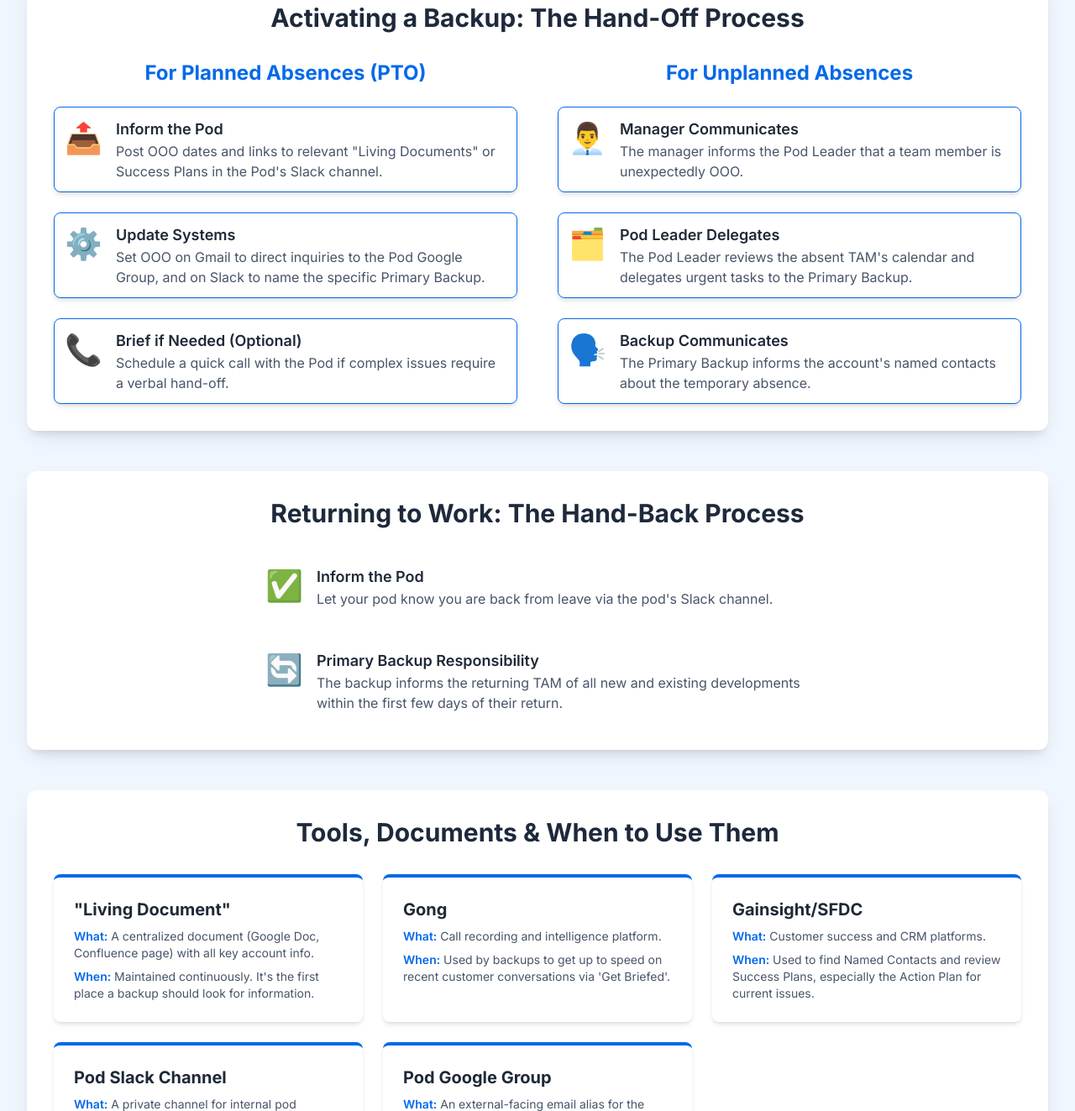
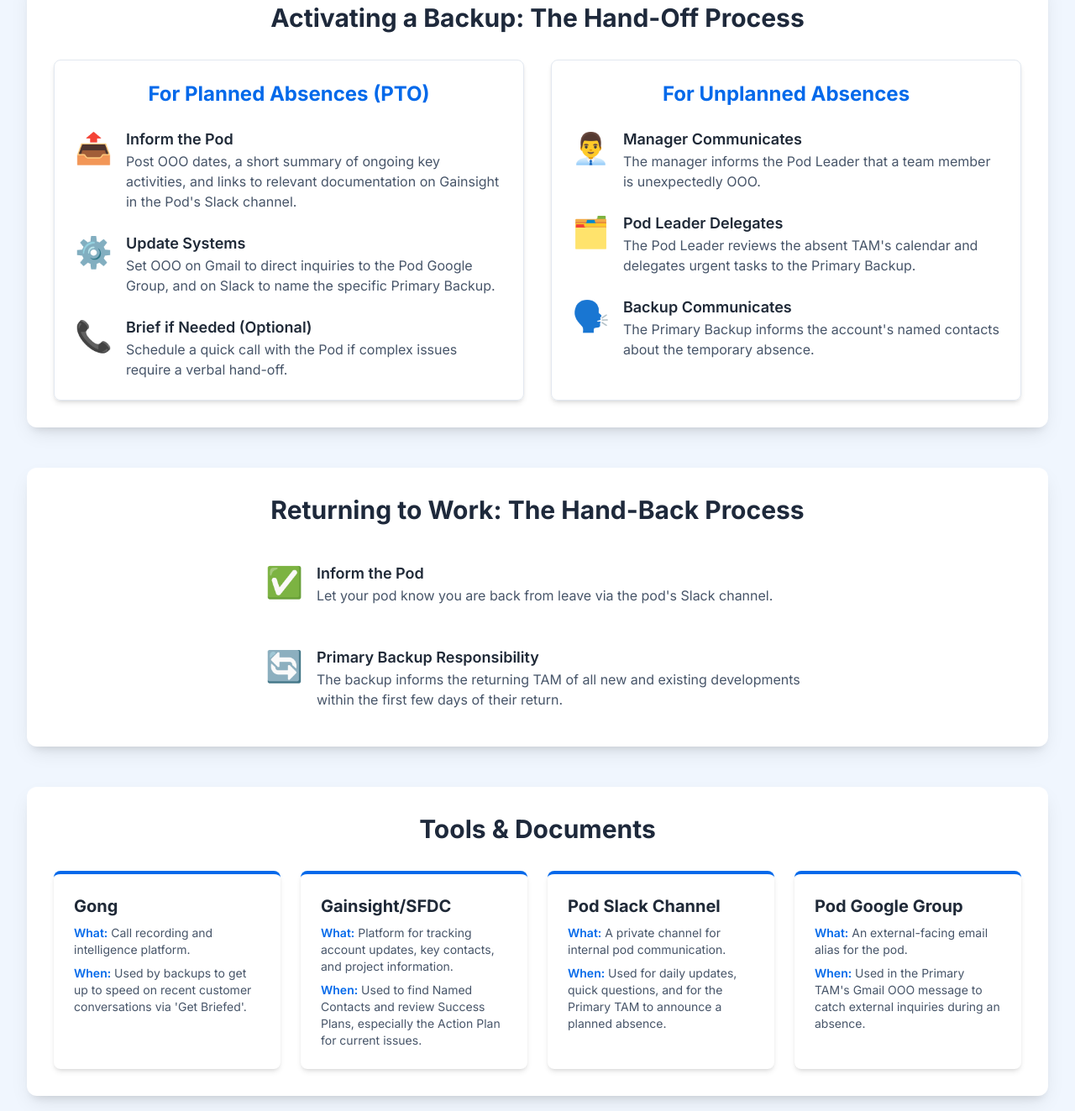
Before and after one commit to Pranavshah91/Pranavshah91.github.io, a plain HTML site: page POD_Engagement_Rules.html in a window 1280 px wide. Shown: the part 1477-2800 px from the top of the page at 84% size. Drawn offline with nearby package versions, Linux system fonts and the light colour scheme.

Commit message:
Update POD_Engagement_Rules.html

```diff
--- a/POD_Engagement_Rules.html
+++ b/POD_Engagement_Rules.html
@@ -3,7 +3,7 @@
 <head>
     <meta charset="UTF-8">
     <meta name="viewport" content="width=device-width, initial-scale=1.0">
-    <title> TAM Pods: Rules of Engagement</title>
+    <title>Samsara TAM Pods: Rules of Engagement</title>
     <script src="https://cdn.tailwindcss.com"></script>
     <link rel="preconnect" href="https://fonts.googleapis.com">
     <link rel="preconnect" href="https://fonts.gstatic.com" crossorigin>
@@ -45,7 +45,7 @@
 
     <header class="bg-white shadow-md sticky top-0 z-10">
         <div class="container mx-auto px-6 py-4 text-center">
-            <h1 class="text-3xl md:text-4xl font-extrabold text-slate-800"> TAM Pods: A Framework for Seamless Coverage</h1>
+            <h1 class="text-3xl md:text-4xl font-extrabold text-slate-800">Samsara TAM Pods: A Framework for Seamless Coverage</h1>
         </div>
     </header>
 
@@ -56,27 +56,27 @@
             <h2 class="text-3xl font-bold text-center mb-8 text-slate-800">Our Guiding Principles</h2>
             <div class="grid grid-cols-1 sm:grid-cols-2 lg:grid-cols-5 gap-6 text-center">
                 <div class="p-4 rounded-lg animated-box">
-                    <div class="text-5xl mb-3">🤝</div>
+                    <div class="text-5xl mb-3 text-[#0369EA]">🤝</div>
                     <h3 class="font-bold text-lg text-[#0369EA]">Shared Responsibility</h3>
                     <p class="text-sm text-slate-600 mt-2">Your backup's success is your success. We are collectively responsible for our team's achievements.</p>
                 </div>
                 <div class="p-4 rounded-lg animated-box">
-                    <div class="text-5xl mb-3">🗓️</div>
+                    <div class="text-5xl mb-3 text-[#0369EA]">🗓️</div>
                     <h3 class="font-bold text-lg text-[#0369EA]">Proactive, Not Reactive</h3>
                     <p class="text-sm text-slate-600 mt-2">Prepare for absences before they happen, avoiding last-minute scrambles and ensuring readiness.</p>
                 </div>
                 <div class="p-4 rounded-lg animated-box">
-                     <div class="text-5xl mb-3">💡</div>
+                     <div class="text-5xl mb-3 text-[#0369EA]">💡</div>
                     <h3 class="font-bold text-lg text-[#0369EA]">Trust & Empowerment</h3>
                     <p class="text-sm text-slate-600 mt-2">Backups are empowered to make sound decisions and act, not just be placeholders.</p>
                 </div>
                 <div class="p-4 rounded-lg animated-box">
-                    <div class="text-5xl mb-3">🛡️</div>
+                    <div class="text-5xl mb-3 text-[#0369EA]">🛡️</div>
                     <h3 class="font-bold text-lg text-[#0369EA]">Coverage, Not Cloning</h3>
                     <p class="text-sm text-slate-600 mt-2">The goal is to maintain momentum and support stakeholders, not to be an exact replica of the primary TAM.</p>
                 </div>
                 <div class="p-4 rounded-lg animated-box">
-                    <div class="text-5xl mb-3">🛠️</div>
+                    <div class="text-5xl mb-3 text-[#0369EA]">🛠️</div>
                     <h3 class="font-bold text-lg text-[#0369EA]">Leverage Existing Tools</h3>
                     <p class="text-sm text-slate-600 mt-2">Utilize our toolset for efficient information sharing and seamless knowledge transfer.</p>
                 </div>
@@ -93,7 +93,7 @@
                 </div>
                 <div class="role-card p-6 rounded-lg shadow-md text-center animated-box">
                     <h3 class="font-bold text-xl text-[#0369EA] mb-2">Primary Owner</h3>
-                    <p class="text-slate-700">Has day-to-day responsibility for their assigned accounts and maintains the "Living Document".</p>
+                    <p class="text-slate-700">Has day-to-day responsibility for their assigned accounts and maintains the Action Plan in Gainsight.</p>
                 </div>
                 <div class="role-card p-6 rounded-lg shadow-md text-center animated-box">
                     <h3 class="font-bold text-xl text-[#0369EA] mb-2">Primary Backup</h3>
@@ -137,25 +137,25 @@
         <!-- Slide 4: Hand-Off Process -->
         <section id="handoff" class="slide">
              <h2 class="text-3xl font-bold text-center mb-8 text-slate-800">Activating a Backup: The Hand-Off Process</h2>
-             <div class="grid grid-cols-1 md:grid-cols-2 gap-12">
-                <div>
+             <div class="grid grid-cols-1 md:grid-cols-2 gap-8">
+                <div class="p-6 rounded-lg shadow-md animated-box border border-slate-200">
                     <h3 class="text-2xl font-bold mb-6 text-center text-[#0369EA]">For Planned Absences (PTO)</h3>
                     <div class="space-y-6">
-                        <div class="flex items-start space-x-4 p-3 rounded-lg animated-box border border-[#0369EA] shadow-md">
+                        <div class="flex items-start space-x-4">
                             <div class="text-4xl text-[#0369EA] pt-1">📤</div>
                             <div>
                                 <h4 class="font-semibold text-lg">Inform the Pod</h4>
-                                <p class="text-slate-600">Post OOO dates and links to relevant "Living Documents" or Success Plans in the Pod's Slack channel.</p>
+                                <p class="text-slate-600">Post OOO dates, a short summary of ongoing key activities, and links to relevant documentation on Gainsight in the Pod's Slack channel.</p>
                             </div>
                         </div>
-                        <div class="flex items-start space-x-4 p-3 rounded-lg animated-box border border-[#0369EA] shadow-md">
+                        <div class="flex items-start space-x-4">
                             <div class="text-4xl text-[#0369EA] pt-1">⚙️</div>
                             <div>
                                 <h4 class="font-semibold text-lg">Update Systems</h4>
                                 <p class="text-slate-600">Set OOO on Gmail to direct inquiries to the Pod Google Group, and on Slack to name the specific Primary Backup.</p>
                             </div>
                         </div>
-                        <div class="flex items-start space-x-4 p-3 rounded-lg animated-box border border-[#0369EA] shadow-md">
+                        <div class="flex items-start space-x-4">
                             <div class="text-4xl text-[#0369EA] pt-1">📞</div>
                             <div>
                                 <h4 class="font-semibold text-lg">Brief if Needed (Optional)</h4>
@@ -164,24 +164,24 @@
                         </div>
                     </div>
                 </div>
-                <div>
+                <div class="p-6 rounded-lg shadow-md animated-box border border-slate-200">
                     <h3 class="text-2xl font-bold mb-6 text-center text-[#0369EA]">For Unplanned Absences</h3>
                     <div class="space-y-6">
-                        <div class="flex items-start space-x-4 p-3 rounded-lg animated-box border border-[#0369EA] shadow-md">
+                        <div class="flex items-start space-x-4">
                             <div class="text-4xl text-[#0369EA] pt-1">👨‍💼</div>
                             <div>
                                 <h4 class="font-semibold text-lg">Manager Communicates</h4>
                                 <p class="text-slate-600">The manager informs the Pod Leader that a team member is unexpectedly OOO.</p>
                             </div>
                         </div>
-                        <div class="flex items-start space-x-4 p-3 rounded-lg animated-box border border-[#0369EA] shadow-md">
+                        <div class="flex items-start space-x-4">
                             <div class="text-4xl text-[#0369EA] pt-1">🗂️</div>
                             <div>
                                 <h4 class="font-semibold text-lg">Pod Leader Delegates</h4>
                                 <p class="text-slate-600">The Pod Leader reviews the absent TAM's calendar and delegates urgent tasks to the Primary Backup.</p>
                             </div>
                         </div>
-                        <div class="flex items-start space-x-4 p-3 rounded-lg animated-box border border-[#0369EA] shadow-md">
+                        <div class="flex items-start space-x-4">
                             <div class="text-4xl text-[#0369EA] pt-1">🗣️</div>
                             <div>
                                 <h4 class="font-semibold text-lg">Backup Communicates</h4>
@@ -216,13 +216,8 @@
 
         <!-- Slide 6: Tools & Documents -->
         <section id="tools" class="slide">
-            <h2 class="text-3xl font-bold text-center mb-8 text-slate-800">Tools, Documents & When to Use Them</h2>
-            <div class="grid grid-cols-1 md:grid-cols-2 lg:grid-cols-3 gap-6">
-                <div class="tool-card p-6 rounded-lg shadow-md animated-box">
-                    <h3 class="font-bold text-xl mb-2">"Living Document"</h3>
-                    <p class="text-slate-600 text-sm"><span class="font-semibold text-[#0369EA]">What:</span> A centralized document (Google Doc, Confluence page) with all key account info.</p>
-                    <p class="text-slate-600 text-sm mt-2"><span class="font-semibold text-[#0369EA]">When:</span> Maintained continuously. It's the first place a backup should look for information.</p>
-                </div>
+            <h2 class="text-3xl font-bold text-center mb-8 text-slate-800">Tools & Documents</h2>
+            <div class="grid grid-cols-1 md:grid-cols-2 lg:grid-cols-4 gap-6">
                 <div class="tool-card p-6 rounded-lg shadow-md animated-box">
                     <h3 class="font-bold text-xl mb-2">Gong</h3>
                     <p class="text-slate-600 text-sm"><span class="font-semibold text-[#0369EA]">What:</span> Call recording and intelligence platform.</p>
@@ -230,7 +225,7 @@
                 </div>
                 <div class="tool-card p-6 rounded-lg shadow-md animated-box">
                     <h3 class="font-bold text-xl mb-2">Gainsight/SFDC</h3>
-                    <p class="text-slate-600 text-sm"><span class="font-semibold text-[#0369EA]">What:</span> Customer success and CRM platforms.</p>
+                    <p class="text-slate-600 text-sm"><span class="font-semibold text-[#0369EA]">What:</span> Platform for tracking account updates, key contacts, and project information.</p>
                     <p class="text-slate-600 text-sm mt-2"><span class="font-semibold text-[#0369EA]">When:</span> Used to find Named Contacts and review Success Plans, especially the Action Plan for current issues.</p>
                 </div>
                 <div class="tool-card p-6 rounded-lg shadow-md animated-box">
```
